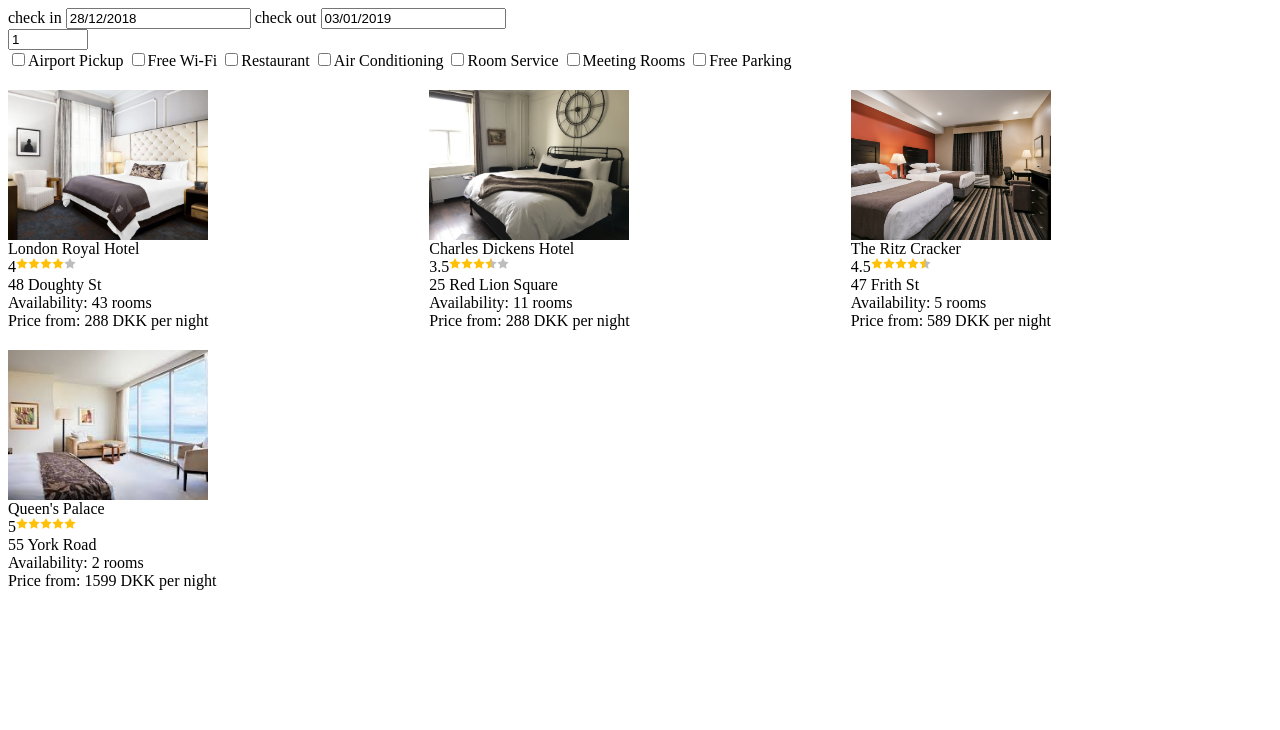
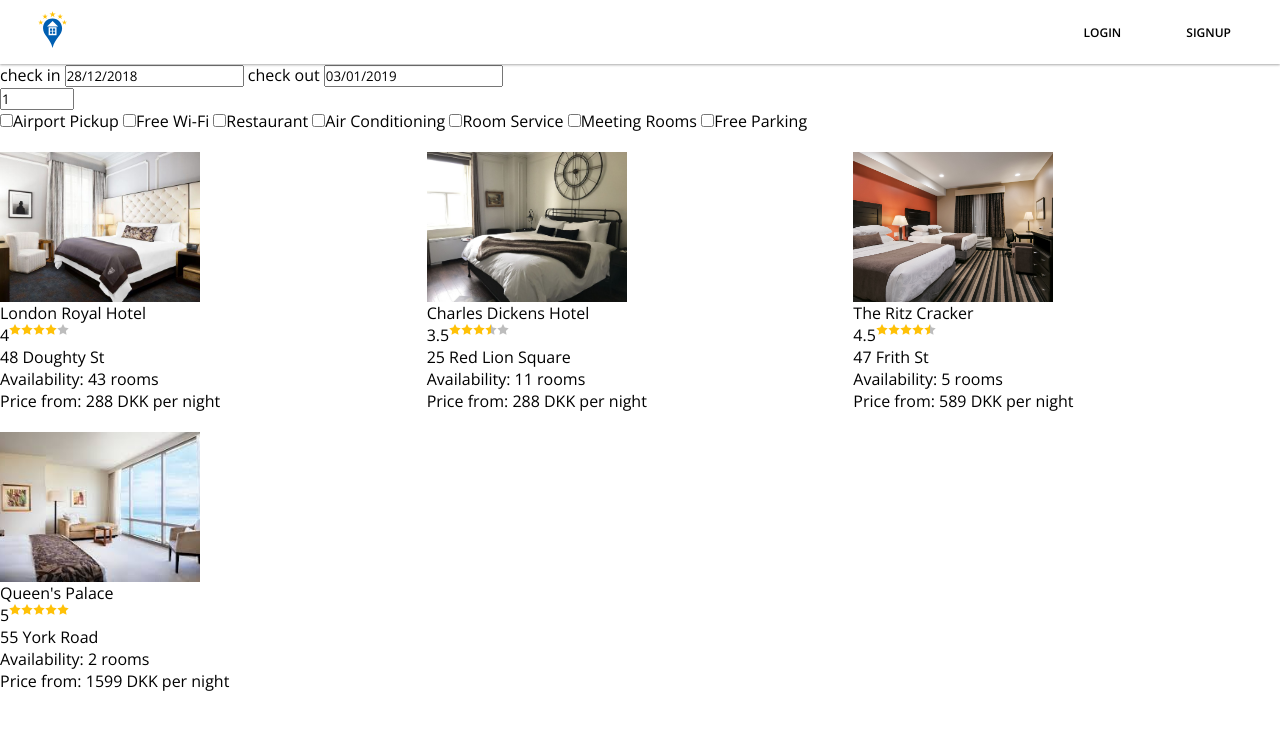
Before and after one commit to judy-njeru/hotel-finder, a PHP site: page /hotelsTest.php in a window 1280 px wide. Shown: the top 730 px of the page. Run offline with PHP 8.4, Linux system fonts and the light colour scheme.

Commit message:
add hotels style file and change/add nav

```diff
--- /dev/null
+++ b/css/hotels.css
@@ -0,0 +1,57 @@
+* {
+  color: black;
+  text-decoration: none; }
+
+.navbarContainer {
+  height: 64px;
+  width: 100vw;
+  position: fixed; }
+  .navbarContainer #navbar {
+    display: flex;
+    align-items: center; }
+    .navbarContainer #navbar .nav-left .logo .pin {
+      fill: #005fb2; }
+    .navbarContainer #navbar .nav-left .logo .star {
+      fill: #ffc107; }
+
+.container {
+  position: relative;
+  top: 64px; }
+
+.starsContainer {
+  position: relative; }
+
+.starsShape {
+  position: absolute;
+  left: 0;
+  top: 0; }
+
+.starsBackground {
+  position: absolute;
+  height: 12px;
+  width: 60px;
+  background-color: #bdbdbd;
+  z-index: -1;
+  left: 0;
+  top: 0; }
+
+.starsFill {
+  position: absolute;
+  height: 12px;
+  background-color: #FFC107;
+  z-index: -1;
+  left: 0;
+  top: 0; }
+
+.boxHotel {
+  margin-top: 20px; }
+
+#boxHotels {
+  display: grid;
+  grid-template-columns: 1fr 1fr 1fr; }
+
+.boxImg {
+  height: 150px;
+  width: 200px;
+  background-size: cover;
+  background-position: center; }
--- a/css/main.css
+++ b/css/main.css
@@ -1,7 +1,8 @@
 * {
   margin: 0;
   padding: 0;
-  box-sizing: border-box; }
+  box-sizing: border-box;
+  font-family: Open Sans, sans-serif; }
 
 body {
   font-size: 16px; }
@@ -17,25 +18,32 @@ div.navbarContainer {
   margin: 0 auto;
   padding: 0 2.0666667em;
   width: 100%;
+  height: 64px;
   position: fixed;
-  z-index: 10; }
+  z-index: 10;
+  display: flex;
+  align-items: center;
+  box-shadow: 0 1px 3px rgba(0, 0, 0, 0.12), 0 1px 2px rgba(0, 0, 0, 0.24); }
   div.navbarContainer div#navbar {
     display: grid;
     grid-template-columns: 6fr 1fr;
-    padding: 10px 0px 10px 0px; }
+    align-items: center; }
     div.navbarContainer div#navbar div.nav-right {
       display: grid;
-      grid-template-columns: 1fr 1fr;
+      grid-template-columns: 6fr 1fr;
       padding: 10px 0px 10px 10px;
       font-family: Open Sans, sans-serif;
       font-size: 12px;
       font-weight: 600;
       text-align: right;
-      color: #ffffff; }
+      color: #ffffff;
+      padding-right: 16px; }
       div.navbarContainer div#navbar div.nav-right div {
         cursor: pointer; }
         div.navbarContainer div#navbar div.nav-right div:hover {
           color: #ffc107; }
+      div.navbarContainer div#navbar div.nav-right .loginUser {
+        text-align: start; }
       div.navbarContainer div#navbar div.nav-right div.user {
         cursor: unset; }
         div.navbarContainer div#navbar div.nav-right div.user:hover {
--- a/hotelsTest.php
+++ b/hotelsTest.php
@@ -5,53 +5,35 @@
     <meta http-equiv="X-UA-Compatible" content="IE=edge">
     <title>Page Title</title>
     <meta name="viewport" content="width=device-width, initial-scale=1">
-    <style>
-        *{
-            color:black;
-            text-decoration:none;
-        }
-        .starsContainer{
-            position:relative;
-        }
-        .starsShape{
-            position:absolute;
-            left:0;
-            top:0;
-        }
-        .starsBackground{
-            position:absolute;
-            height: 12px;
-            width: 60px;
-            background-color:#bdbdbd;
-            z-index:-1;
-            left:0;
-            top:0;
-        }
-        .starsFill{
-            position:absolute;
-            height: 12px;
-            background-color:#FFC107;
-            z-index:-1;
-            left:0;
-            top:0;
-        }
-        .boxHotel{
-            margin-top:20px;
-        }
-        #boxHotels{
-            display:grid;
-            grid-template-columns:1fr 1fr 1fr;
-        }
-        .boxImg{
-            height:150px;
-            width:200px;
-            background-size:cover;
-            background-position:center;
-        }
-    </style>
+    <link rel="stylesheet" href="/css/hotels.css">
+    <link rel="stylesheet" href="/css/main.css">
+    <link href="https://fonts.googleapis.com/css?family=Open+Sans:300,400,600,700" rel="stylesheet">
+    <link href="https://fonts.googleapis.com/css?family=Playfair+Display:400,700" rel="stylesheet">
 </head>
 <body>
-    <div>
+<div class="navbarContainer">
+        <div id="navbar">
+            <a class="nav-left">
+                <svg class="logo" xmlns="http://www.w3.org/2000/svg" viewBox="0 0 100 100" x="0px" y="0px">
+                    <path class="pin" d="m48.913 21.375c-15.747 0-23.936 12.271-23.797 24.542.193 17.861 17.855 24.542 23.797 49.08 5.955-24.542 23.83-31.611 23.83-49.08 0-12.271-9.249-24.542-23.822-24.542m.025 6.135l13.907 13.907-27.814 0 13.907-13.907m-9.841 15.649l19.658 0 0 19.682-19.658 0 0-19.682m3.349 3.349l0 5.522 5.497 0 0-5.522-5.497 0m7.465 0l0 5.522 5.522 0 0-5.522-5.522 0m-7.465 7.465l0 5.522 5.497 0 0-5.522-5.497 0m7.465 0l0 5.522 5.522 0 0-5.522-5.522 0"/>
+                    <path class="star" d="m78.51 24.511c-.486 1.492-.996 3.063-1.508 4.639-1.61-.003-3.353.004-4.884.004 1.322.961 2.681 1.95 3.948 2.869-.495 1.53-1.035 3.189-1.508 4.642 1.265-.923 2.611-1.893 3.952-2.866 1.417 1.028 2.655 1.927 3.948 2.866-.491-1.502-.996-3.062-1.508-4.642 1.303-.944 2.713-1.97 3.952-2.869-1.634 0-3.396 0-4.881 0"/>
+                    <path class="star" d="m19.379 24.511c-.486 1.492-.996 3.063-1.508 4.639-1.61-.003-3.353.004-4.884.004 1.322.961 2.681 1.95 3.948 2.869-.495 1.53-1.035 3.189-1.508 4.642 1.265-.923 2.611-1.893 3.952-2.866 1.417 1.028 2.655 1.927 3.948 2.866-.491-1.502-.996-3.062-1.508-4.642 1.303-.944 2.713-1.97 3.952-2.869-1.634 0-3.396 0-4.881 0"/>
+                    <path class="star" d="m30.16 9.547c-.521 1.603-1.069 3.289-1.619 4.982-1.729-.003-3.601.004-5.245.004 1.42 1.032 2.879 2.094 4.24 3.081-.532 1.643-1.112 3.425-1.619 4.986 1.359-.992 2.804-2.033 4.244-3.078 1.522 1.104 2.852 2.07 4.24 3.078-.527-1.613-1.069-3.289-1.619-4.986 1.4-1.014 2.914-2.116 4.244-3.081-1.754 0-3.648 0-5.242 0"/>
+                    <path class="star" d="m67.73 9.547c-.521 1.603-1.069 3.289-1.619 4.982-1.729-.003-3.601.004-5.245.004 1.42 1.032 2.879 2.094 4.24 3.081-.532 1.643-1.112 3.425-1.619 4.986 1.359-.992 2.804-2.033 4.244-3.078 1.522 1.104 2.852 2.07 4.24 3.078-.527-1.613-1.069-3.289-1.619-4.986 1.4-1.014 2.914-2.116 4.244-3.081-1.754 0-3.648 0-5.242 0"/>
+                    <path class="star" d="m48.947 2.863c-.589 1.811-1.208 3.717-1.83 5.629-1.953-.004-4.069.004-5.927.005 1.605 1.166 3.253 2.366 4.791 3.482-.601 1.856-1.257 3.869-1.83 5.633 1.535-1.121 3.168-2.297 4.795-3.478 1.719 1.248 3.222 2.339 4.791 3.478-.596-1.823-1.208-3.716-1.83-5.633 1.582-1.145 3.292-2.391 4.795-3.482-1.982 0-4.121 0-5.922 0"/>
+                </svg>
+            </a>
+
+            <div class="nav-right">
+
+                <div class="loginUser" id="loginUser">LOGIN</div>
+
+                <div class="signUpUser" id="userSignUp">SIGNUP</div>
+
+            </div>
+        </div>
+    </div>
+    <div class="container">
         <div id="boxFilters">
             <label for="txtCheckInDate">check in</label>
             <input name="checkInDate" id="txtCheckInDate" placeholder="dd/mm/yyyy" type="text">
--- /dev/null
+++ b/scss/hotels.scss
@@ -0,0 +1,72 @@
+@import "partials/colors.scss";
+@import "partials/fonts.scss";
+        *{
+            color:black;
+            text-decoration:none;
+
+        }
+
+        .navbarContainer {
+            height: 64px;
+            width: 100vw;
+            position: fixed;
+            #navbar {
+                display: flex;
+                align-items: center;
+
+                .nav-left {
+                    .logo {
+                        .pin {
+                            fill: $primaryblue;
+                        }
+                        .star {
+                            fill: $primaryyellow;
+                        }
+                    }
+                }
+            }
+
+        }
+
+        .container {
+            position: relative;
+            top: 64px;
+        }
+        .starsContainer{
+            position:relative;
+        }
+        .starsShape{
+            position:absolute;
+            left:0;
+            top:0;
+        }
+        .starsBackground{
+            position:absolute;
+            height: 12px;
+            width: 60px;
+            background-color:#bdbdbd;
+            z-index:-1;
+            left:0;
+            top:0;
+        }
+        .starsFill{
+            position:absolute;
+            height: 12px;
+            background-color:#FFC107;
+            z-index:-1;
+            left:0;
+            top:0;
+        }
+        .boxHotel{
+            margin-top:20px;
+        }
+        #boxHotels{
+            display:grid;
+            grid-template-columns:1fr 1fr 1fr;
+        }
+        .boxImg{
+            height:150px;
+            width:200px;
+            background-size:cover;
+            background-position:center;
+        }
--- a/scss/main.scss
+++ b/scss/main.scss
@@ -5,6 +5,7 @@
     margin: 0;
     padding: 0;
     box-sizing: border-box;
+    font-family:  $openSansFont;
 }
 
 body {
@@ -27,30 +28,37 @@ div.navbarContainer {
     margin: 0 auto;
     padding: 0 2.0666667em;
     width: 100%;
+    height: 64px;
     position: fixed;
     z-index:10;
+    display: flex;
+    align-items: center;
+    box-shadow: 0 1px 3px rgba(0,0,0,0.12), 0 1px 2px rgba(0,0,0,0.24);
 
     div#navbar {
         display: grid;
         grid-template-columns: 6fr 1fr;
-        padding: 10px 0px 10px 0px;
+        align-items: center;
 
         div.nav-right {
             display: grid;
-            grid-template-columns: 1fr 1fr;
+            grid-template-columns: 6fr 1fr;
             padding: 10px 0px 10px 10px;
             font-family: $openSansFont;
             font-size: 12px;
             font-weight: 600;
             text-align: right;
             color: $white;
-
+            padding-right: 16px;
             div {
                 cursor: pointer;
 
                 &:hover{
                     color: $primaryyellow;
                 }
+            }
+            .loginUser {
+                text-align: start;
             }
 
             div.user {
--- a/scss/partials/colors.scss
+++ b/scss/partials/colors.scss
@@ -3,3 +3,11 @@ $darkblue: #003682;
 $lightblue: #558ce5;
 $primaryyellow: #ffc107;
 $white:#ffffff;
+
+// Text colors
+$font-primary: #333333;
+$font-secondary: #4F4F4F;
+$font-disabled: #828282;
+
+// dividers
+$divider: #BDBDBD;
```
Also changed, not shown: gulpfile.js (+8 -1 lines).
